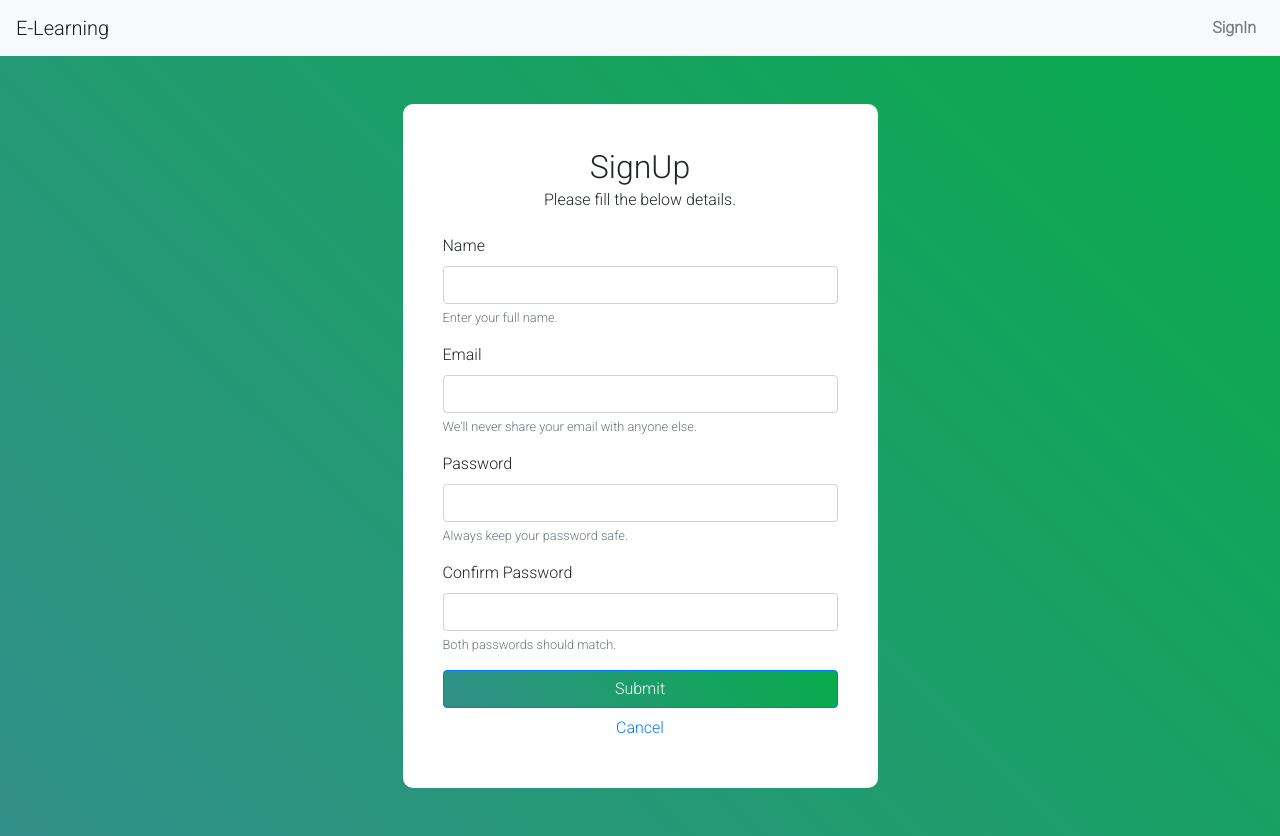
After one commit to meetshubhamku/E-Learning-Project, a PHP site: page /registration.php in a window 1280 px wide. The commit adds this page. Run offline with PHP 8.4, Linux system fonts and the light colour scheme.

Commit message:
added registration functionality. Also role based login functionality

```diff
--- /dev/null
+++ b/css/style.css
@@ -0,0 +1,12 @@
+@import url(https://fonts.googleapis.com/css?family=Roboto:300);
+.back {
+  background-color: #328f8a;
+  background-image: linear-gradient(45deg, #328f8a, #08ac4b);
+  font-family: "Roboto", sans-serif;
+}
+
+.form-box {
+  padding: 40px 40px;
+  background-color: white;
+  border-radius: 10px;
+}
--- a/index.html
+++ b/head.php
@@ -1,10 +1,7 @@
-<!DOCTYPE html>
-<html lang="en">
-  <head>
+<head>
     <meta charset="UTF-8" />
     <meta http-equiv="X-UA-Compatible" content="IE=edge" />
     <meta name="viewport" content="width=device-width, initial-scale=1.0" />
-    <title>E-Learning</title>
     <link
       rel="stylesheet"
       href="https://cdn.jsdelivr.net/npm/bootstrap@4.5.3/dist/css/bootstrap.min.css"
@@ -21,6 +18,6 @@
       integrity="sha384-ho+j7jyWK8fNQe+A12Hb8AhRq26LrZ/JpcUGGOn+Y7RsweNrtN/tE3MoK7ZeZDyx"
       crossorigin="anonymous"
     ></script>
+    <link rel="stylesheet" href="./css/style.css" />
+    <title>E-Learning</title>
   </head>
-  <body></body>
-</html>
--- /dev/null
+++ b/logout.php
@@ -0,0 +1,6 @@
+<?php
+session_start();
+session_unset();
+session_destroy();
+echo "<script>window.location.replace('./login.php');</script>";
+?>
--- /dev/null
+++ b/navbar.php
@@ -0,0 +1,38 @@
+<nav class="navbar navbar-expand-lg navbar-light bg-light">
+      <a class="navbar-brand" href="./index.php">E-Learning</a>
+      <button
+        class="navbar-toggler"
+        type="button"
+        data-toggle="collapse"
+        data-target="#navbarSupportedContent"
+        aria-controls="navbarSupportedContent"
+        aria-expanded="false"
+        aria-label="Toggle navigation"
+      >
+        <span class="navbar-toggler-icon"></span>
+      </button>
+
+      <div class="collapse navbar-collapse" id="navbarSupportedContent">
+        <ul class="navbar-nav ml-auto">
+          <?php
+            if(isset($_SESSION['uemail']))
+            {
+            ?>
+              <li class="nav-item">
+                <a class="nav-link font-weight-bold" href="./logout.php">Logout</a>
+              </li>
+            <?php
+            }
+            else
+            {
+              ?>
+              <li class="nav-item">
+                <a class="nav-link font-weight-bold" href="./login.php">SignIn</a>
+              </li>
+            <?php
+            }
+          ?>
+
+        </ul>
+      </div>
+    </nav>
--- /dev/null
+++ b/registration.php
@@ -0,0 +1,79 @@
+<!DOCTYPE html>
+<html lang="en">
+  <?php include "./head.php"; ?>
+  <body class="back">
+    <?php include "./navbar.php"; ?>
+    <div class="container pb-5">
+    <div class="row">
+      <div class="col-lg-5 col-md-5 col-sm-10 mx-auto mt-5 form-box">
+        <form method="POST" action="./performSignup.php">
+          <div class="mb-4">
+            <h2 class="text-center my-1">SignUp</h2>
+            <h6 class="text-center my-1">Please fill the below details.</h6>
+          </div>
+          <div class="form-group">
+            <label for="exampleInputEmail1">Name</label>
+            <input
+              name="uname"
+              type="text"
+              class="form-control"
+              id="exampleInputName1"
+              aria-describedby="NameHelp"
+              required
+            />
+            <small id="NameHelp" class="form-text text-muted"
+              >Enter your full name.</small
+            >
+          </div>
+          <div class="form-group">
+            <label for="exampleInputEmail1">Email</label>
+            <input
+              name="email"
+              type="email"
+              class="form-control"
+              id="exampleInputEmail1"
+              aria-describedby="emailHelp"
+              required
+            />
+            <small id="emailHelp" class="form-text text-muted"
+              >We'll never share your email with anyone else.</small
+            >
+          </div>
+          <div class="form-group">
+            <label for="exampleInputPassword1">Password</label>
+            <input
+              name="pass"
+              type="password"
+              class="form-control"
+              id="exampleInputPassword1"
+              aria-describedby="passHelp"
+              required
+            />
+            <small id="passHelp" class="form-text text-muted"
+              >Always keep your password safe.</small
+            >
+          </div>
+          <div class="form-group">
+            <label for="exampleInputPassword2">Confirm Password</label>
+            <input
+              name="cpass"
+              type="password"
+              class="form-control"
+              id="exampleInputPassword2"
+              aria-describedby="passHelp"
+              required
+            />
+            <small id="passHelp" class="form-text text-muted"
+              >Both passwords should match.</small
+            >
+          </div>
+          <button name="registration" type="submit" class="btn btn-primary btn-block back">
+            Submit
+          </button>
+          <p class="text-center my-2"><a href="./index.php">Cancel</a></p>
+        </form>
+      </div>
+    </div>
+    </div>
+  </body>
+</html>
```
Also changed, not shown: adminDashboard.php (added, +12 -0 lines), database/e_learning.sql (+11 -2 lines), db.php (added, +14 -0 lines), index.php (added, +13 -0 lines), login.php (added, +53 -0 lines), performLogin.php (added, +41 -0 lines), performSignup.php (added, +36 -0 lines), userDashboard.php (added, +12 -0 lines).
